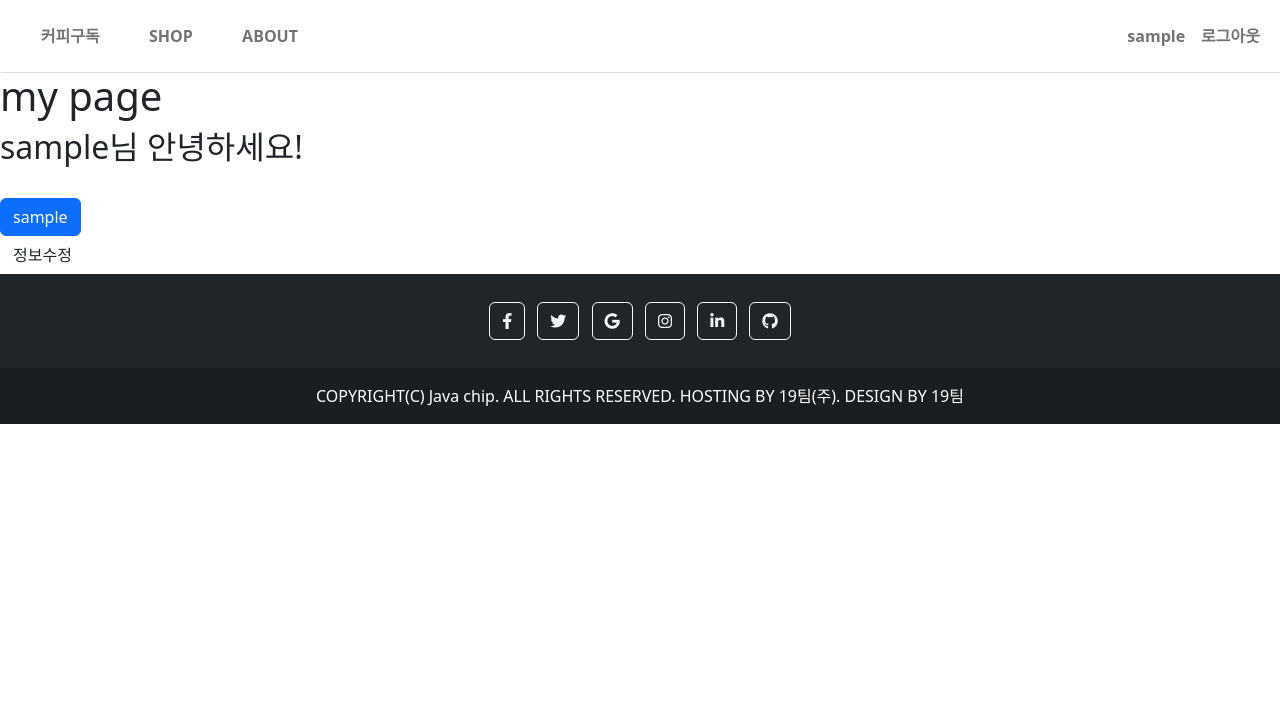
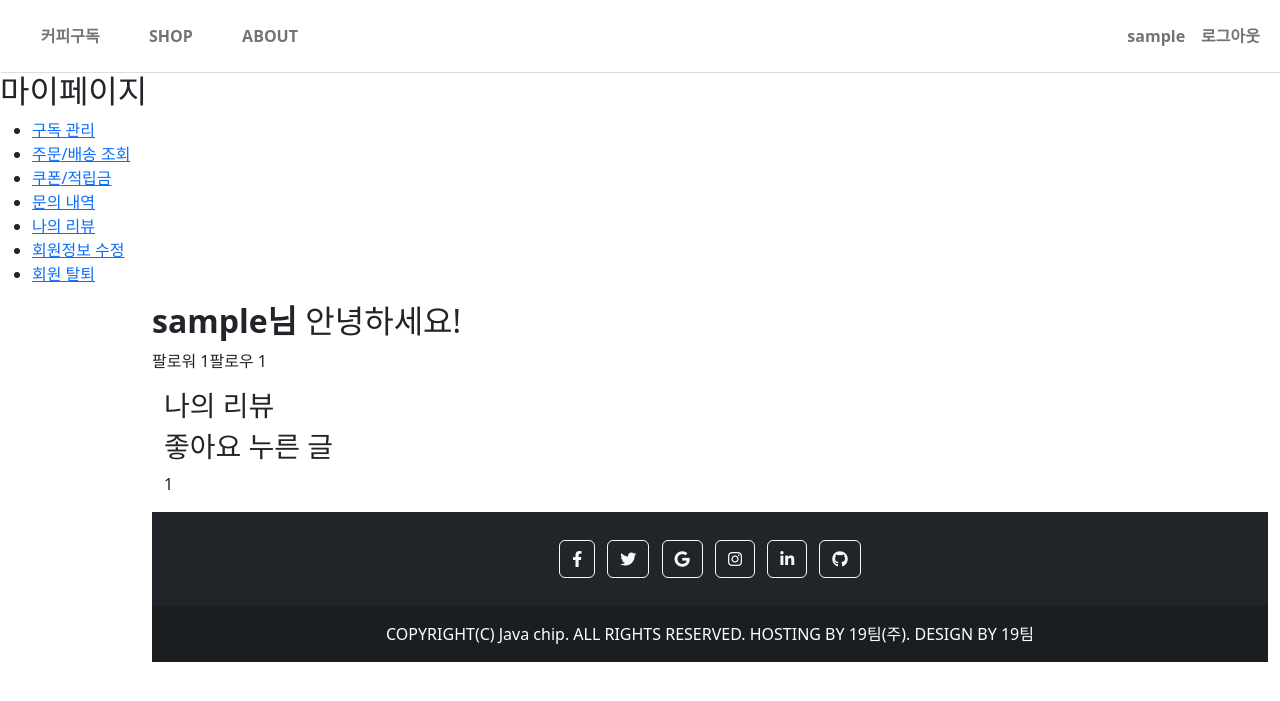
Before and after one commit to mgpo-98/Java-chip, a Django app: template accounts/templates/accounts/mypage.html in a window 1280 px wide. Shown: the top 701 px of the page. Run offline with Django 3.2, Linux system fonts and the light colour scheme; the template is opened without the code that fills it: values that come from a table or form of the project are taken from there, others are empty; a user stored in the database is signed in; tables that the repository leaves empty hold one stand-in row (values such as "Sample post"); some libraries are stand-ins or nearby versions.

Commit message:
FEAT: Follow 기능 추가 [오진수]

```diff
--- a/accounts/templates/accounts/mypage.html
+++ b/accounts/templates/accounts/mypage.html
@@ -3,17 +3,41 @@
 {% load static %}
 {% block body %}
 
-<h1>my page</h1>
 
-<h2>{{ user }}님 안녕하세요!</h2>
-    <div class="me-3" href="{% url 'accounts:profile' user.pk %}" style="cursor: pointer;">
-        <img>
-
-
+<div class="contents">
+    <div class="sidemenu d-block float-start">
+        <div class="sub_box">
+            <h2>마이페이지</h2>
+            <ul>
+                <li>
+                    <a href="#">구독 관리</a>
+                </li>
+                <li>
+                    <a href="#">주문/배송 조회</a>
+                </li>
+                <li>
+                    <a href="#">쿠폰/적립금</a>
+                </li>
+                <li>
+                    <a href="#">문의 내역</a>
+                </li>
+                <li>
+                    <a href="#">나의 리뷰</a>
+                </li>
+                <li>
+                    <a href="{% url 'accounts:update' %}">회원정보 수정</a>
+                </li>
+                <li>
+                    <a href="#">회원 탈퇴</a>
+                </li>
+            </ul>
+        </div>
     </div>
 
+<div class="container mypage_summary d-block float-end">
+    <h2> <b>{{ user }}님</b> 안녕하세요!</h2>
     <div>
-        <a class="btn btn-primary" href="{% url 'accounts:profile' user.pk %}"> {{ user }}</a>
+        <div>
             {% if request.user.is_authenticated %}
             {% if request.user != user %}
                 {% if request.user in user.followers.all %}
@@ -24,10 +48,47 @@
             {% endif %}
             {% endif %}
         </div>
-        {% if request.user == user %}
-    <div>
-        <a href="{% url 'accounts:update' %}" class="btn"> 정보수정 </a>
+        <div class="d-flex">
+            <p>팔로워 {{ user.followers.count }}</p>
+            <p>팔로우 {{ user.followings.count }}</p>
         </div>
-    {% endif %}
+    </div>
+
+<!-- 리뷰페이지 완성 후 구현 예정-->
+<div class="container">
+    <h3> 나의 리뷰 </h3>
+</div>
+<!-- 좋아요 기능 추가되면 구현 예정-->
+<div class="container">
+    <h3> 좋아요 누른 글 </h3>
+    <p>{{ review.like_users.count }}</p>
+</div>
+
+
+<script src="https://cdn.jsdelivr.net/npm/axios/dist/axios.min.js"></script>
+<script>
+    const followBtn = document.querySelector('#follow')
+    followBtn.addEventListener('click', function(event) {
+        axios({
+            method: 'get',
+            url: `/accounts/follow/${event.target.dataset.userId}/`
+        })
+        .then(response => {
+            if( response.data.is_followed == true) {
+                event.target.classList.remove('btn-dark')
+                event.target.classList.add('btn-light')
+                followBtn.innerText= '팔로잉'
+            } else {
+                event.target.classList.remove('btn-light')
+                event.target.classList.add('btn-dark')
+                followBtn.innerText='팔로우'
+            }
+            const followers = document.querySelector('#followers')
+            const followings = document.querySelector('#followings')
+            followers.innerText = response.data.followersC
+            followings.innerText = response.data.followingsC
+        })
+    })
+</script>
 
 {% endblock %}
```
Lines whose indentation alone changed are shown as unchanged.
